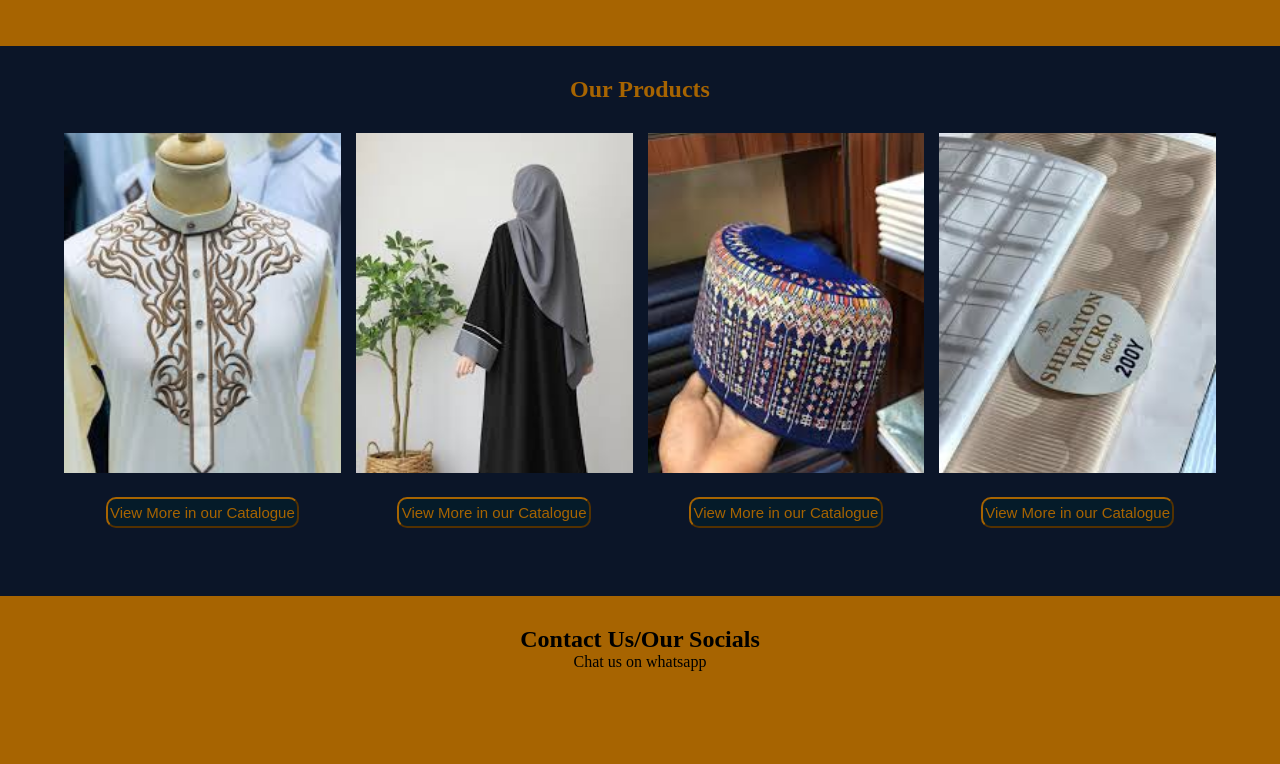
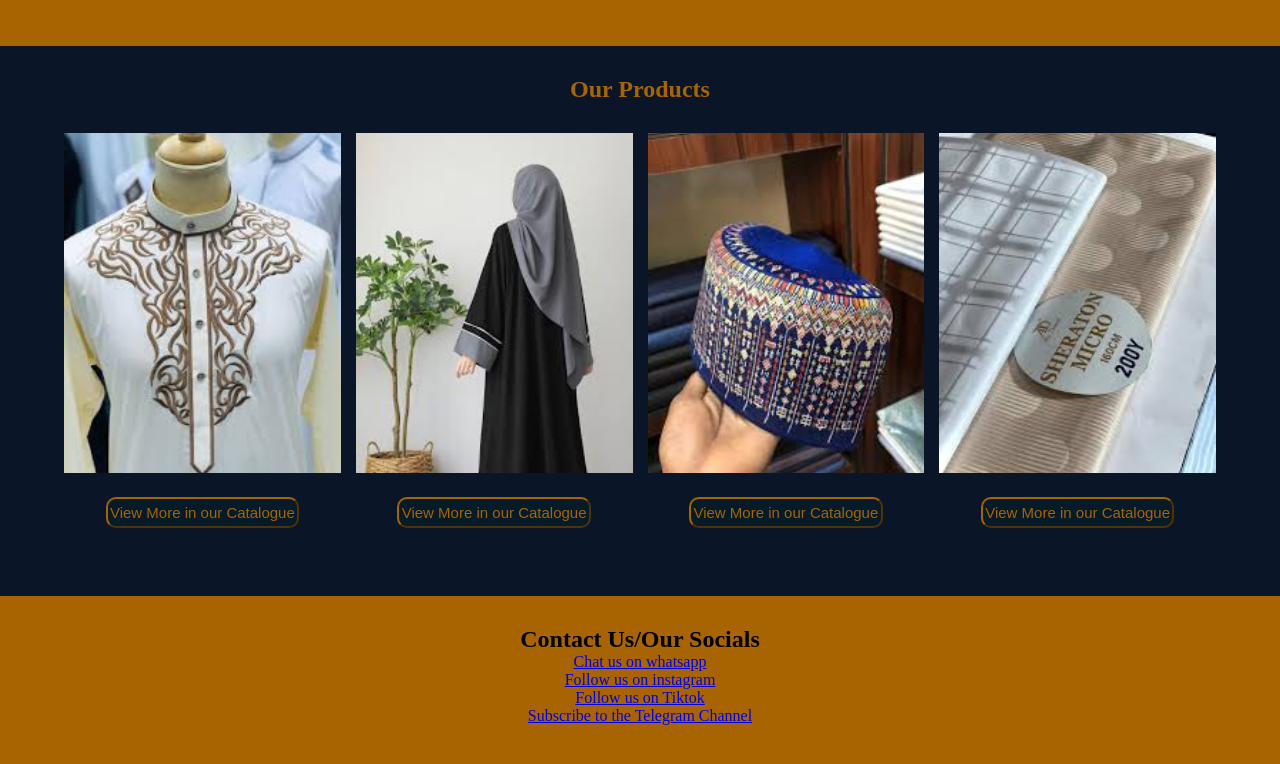
Before and after one commit to AlameenSakiru/Noor-Al-Ward-Couture, a plain HTML site: page index.html in a window 1280 px wide. Shown: the part 674-1438 px from the top of the page. Drawn offline with Linux system fonts and the light colour scheme.

Commit message:
index.html

```diff
--- a/index.html
+++ b/index.html
@@ -79,7 +79,10 @@
     <h2>Contact Us/Our Socials</h2>
 
     <div class="social-links">
-        <p>Chat us on whatsapp </p>
+       <a href="https://wa.link/toz5k0"> <p>Chat us on whatsapp <i class="fa-brands fa-whatsapp"></i></p></a>
+       <a href="https://www.instagram.com/noor_alward_couture?igsh=MTk4M3oxMHZlcGtxNQ=="> <p>Follow us on instagram <i class="fa-brands fa-instagram"></i></p></a>
+        <a href="http://tiktok.com/@noor_alward_couture"><p>Follow us on Tiktok <i class="fa-brands fa-tiktok"></i></p></a>
+        <a href="https://t.me/noor_alward_couture"><p>Subscribe to the Telegram Channel <i class="fa-brands fa-telegram"></i></p></a>
     </div>
  </div>
 </body>
```
